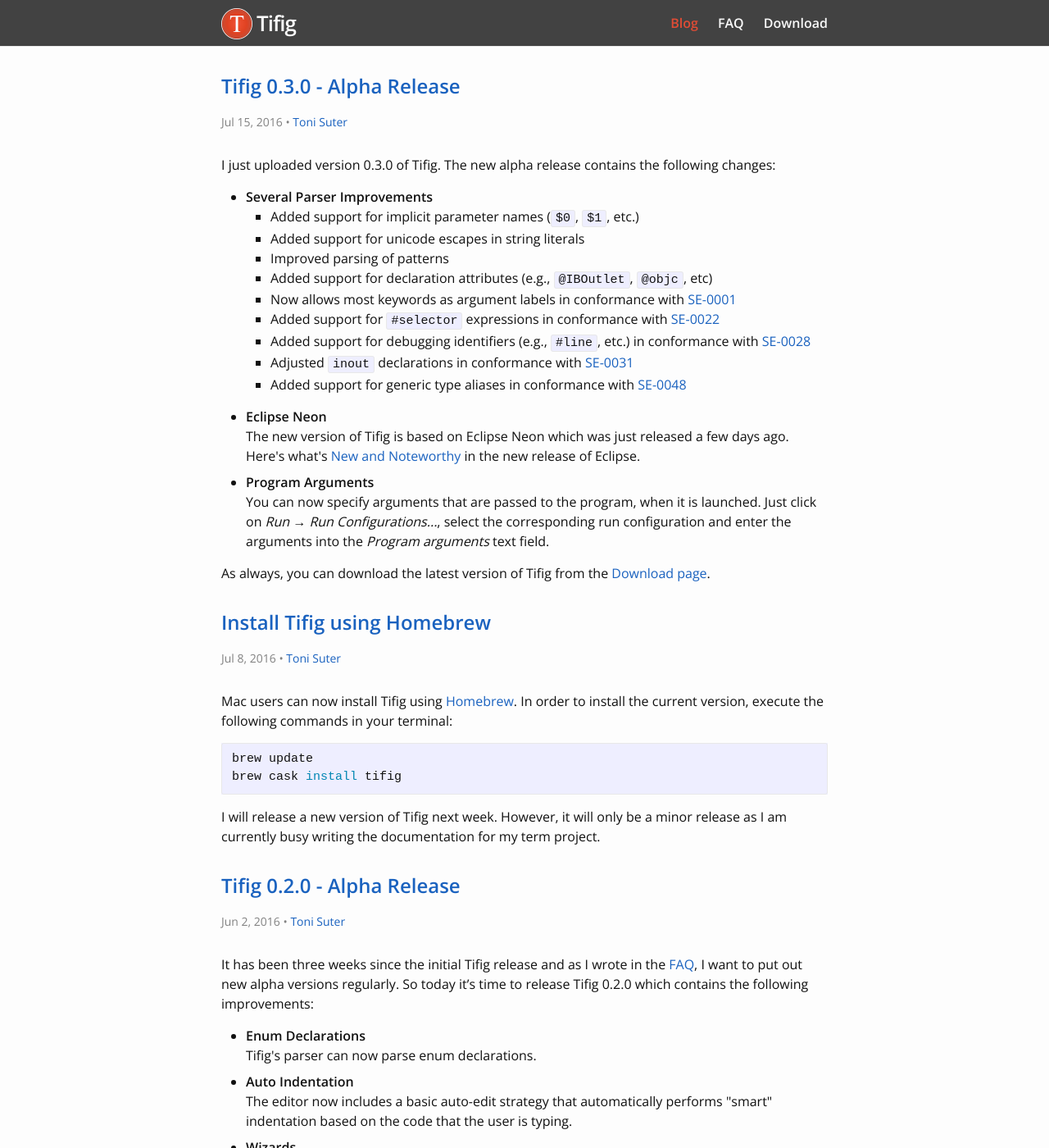
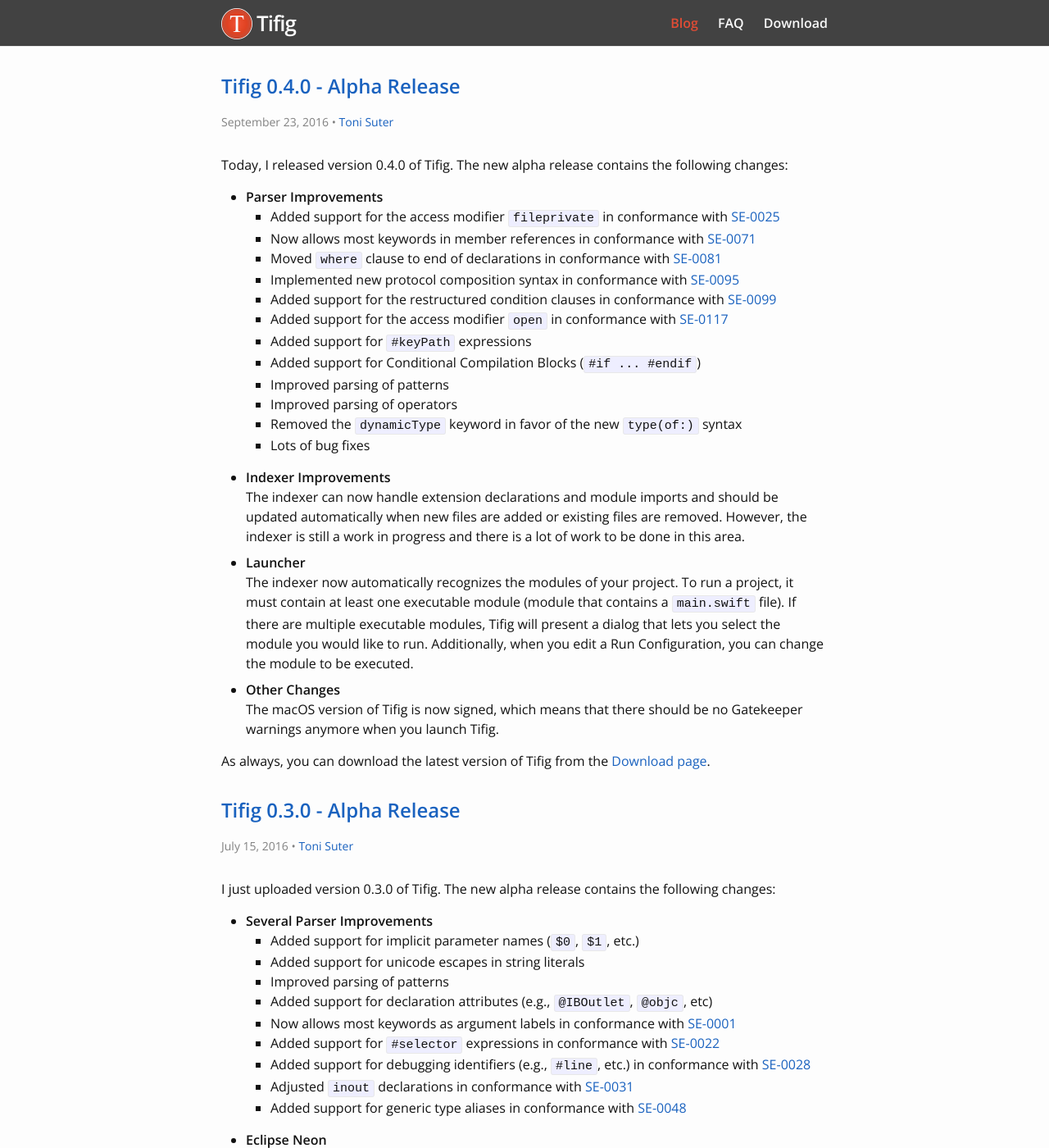
Before and after one commit to paulvi/tifig.net, a Jekyll site: the page built from index.html, in a window 1280 px wide and 1400 px high. Shown: the whole window at 82% size. Built offline with Jekyll 4.4.1, drawn with Linux system fonts in a browser that asks for light colours; nearby versions of some CDN libraries; some of the changed text lies outside the part shown.

Commit message:
added post for Tifig 0.4.0

```diff
--- a/_layouts/post.html
+++ b/_layouts/post.html
@@ -5,7 +5,7 @@
   <header class="post-header">
     <h1 class="post-title" itemprop="name headline">{{ page.title }}</h1>
     <p class="post-meta">
-      <time datetime="{{ page.date | date_to_xmlschema }}" itemprop="datePublished">{{ page.date | date: "%b %-d, %Y" }}</time>
+      <time datetime="{{ page.date | date_to_xmlschema }}" itemprop="datePublished">{{ page.date | date: "%B %-d, %Y" }}</time>
       {% if page.author_name %} •
         {% if page.author_twitter_handle %}<a href="https://twitter.com/{{ page.author_twitter_handle }}">{% endif %}
           <span itemprop="author" itemscope itemtype="http://schema.org/Person"><span itemprop="name">{{ page.author_name }}</span></span>
--- /dev/null
+++ b/_posts/2016-09-23-tifig-0-4-0-alpha-release.markdown
@@ -0,0 +1,57 @@
+---
+layout: post
+title:  "Tifig 0.4.0 - Alpha Release"
+date:   2016-09-23
+author_name: Toni Suter
+author_twitter_handle: tonisuter
+---
+Today, I released version 0.4.0 of Tifig. The new alpha release contains the following changes:
+
+<ul class="release-notes">
+  <li>
+    <div class="release-note-title">Parser Improvements</div>
+    <div class="release-note-body">
+      <ul>
+		  <li>Added support for the access modifier <code>fileprivate</code> in conformance with <a href="https://github.com/apple/swift-evolution/blob/master/proposals/0025-scoped-access-level.md">SE-0025</a></li>
+		  <li>Now allows most keywords in member references in conformance with <a href="https://github.com/apple/swift-evolution/blob/master/proposals/0071-member-keywords.md">SE-0071</a></li>
+		  <li>Moved <code>where</code> clause to end of declarations in conformance with <a href="https://github.com/apple/swift-evolution/blob/master/proposals/0081-move-where-expression.md">SE-0081</a></li>
+		  <li>Implemented new protocol composition syntax in conformance with <a href="https://github.com/apple/swift-evolution/blob/master/proposals/0095-any-as-existential.md">SE-0095</a></li>
+		  <li>Added support for the restructured condition clauses in conformance with <a href="https://github.com/apple/swift-evolution/blob/master/proposals/0099-conditionclauses.md">SE-0099</a></li>
+		  <li>Added support for the access modifier <code>open</code> in conformance with <a href="https://github.com/apple/swift-evolution/blob/master/proposals/0117-non-public-subclassable-by-default.md">SE-0117</a></li>
+		  <li>Added support for <code>#keyPath</code> expressions</li>
+		  <li>Added support for Conditional Compilation Blocks (<code>#if ... #endif­</code>)</li>
+		  <li>Improved parsing of patterns</li>
+		  <li>Improved parsing of operators</li>
+		  <li>Removed the <code>dynamicType</code> keyword in favor of the new <code>type(of:)</code> syntax</li>
+		  <li>Lots of bug fixes</li>
+      </ul>
+    </div>
+  </li>
+  <li>
+    <div class="release-note-title">Indexer Improvements</div>
+    <div class="release-note-body">
+		The indexer can now handle extension declarations and module imports and should be updated automatically when new
+		files are added or existing files are removed. However, the indexer is still a work in progress and there is a lot
+		of work to be done in this area.
+    </div>
+  </li>
+
+  <li>
+    <div class="release-note-title">Launcher</div>
+    <div class="release-note-body">
+		The indexer now automatically recognizes the modules of your project. To run a project, it must
+		contain at least one executable module (module that contains a <code>main.swift</code> file). If there are
+		multiple executable modules, Tifig will present a dialog that lets you select the module you would
+		like to run. Additionally, when you edit a Run Configuration, you can change the module to be executed.
+    </div>
+  </li>
+
+  <li>
+    <div class="release-note-title">Other Changes</div>
+    <div class="release-note-body">
+		The macOS version of Tifig is now signed, which means that there should be no Gatekeeper warnings anymore when you launch Tifig.
+    </div>
+  </li>
+</ul>
+
+As always, you can download the latest version of Tifig from the [Download page](/download/).
--- a/download.html
+++ b/download.html
@@ -5,29 +5,29 @@
 nr: 2
 ---
 <h2>Download & Installation</h2>
-<h3>OS X</h3>
+<h3>macOS</h3>
 <ol>
   <li>
-    Download the current version of Tifig for OS X: <a href="https://tifig-downloads.s3.amazonaws.com/tifig-0.3.0-201607151151-macosx.cocoa.x86_64.tar.gz">Alpha Release 0.3.0 (64-Bit)</a><br/>
+    Download the current version of Tifig for macOS: <a href="https://tifig-downloads.s3.amazonaws.com/tifig-0.4.0-201609230646-macosx.cocoa.x86_64.tar.gz">Alpha Release 0.4.0 (64-Bit)</a><br/>
     Alternatively, you can also use <a href="http://brew.sh/">Homebrew</a> to install the newest version of Tifig on your Mac:
     <pre>
 brew update
 brew cask install tifig</pre>
   </li>
-  <li>Install Java 8 (<a href="http://stackoverflow.com/a/28635465/624631">Instructions for OS X</a>)</li>
-  <li>Install the newest beta of <a href="https://developer.apple.com/xcode/">Xcode 8</a> (includes Swift 3.0 Preview)</li>
+  <li>Install Java 8 (<a href="http://stackoverflow.com/a/28635465/624631">Instructions for macOS</a>)</li>
+  <li>Install <a href="https://developer.apple.com/xcode/">Xcode 8</a> (includes Swift 3.0)</li>
 </ol>
 
 
 <h3>Ubuntu</h3>
 <ol>
-  <li>Download the current version of Tifig for Ubuntu: <a href="https://tifig-downloads.s3.amazonaws.com/tifig-0.3.0-201607151151-linux.gtk.x86_64.tar.gz">Alpha Release 0.3.0 (64-Bit)</a></li>
+  <li>Download the current version of Tifig for Ubuntu: <a href="https://tifig-downloads.s3.amazonaws.com/tifig-0.4.0-201609230646-linux.gtk.x86_64.tar.gz">Alpha Release 0.4.0 (64-Bit)</a></li>
   <li>Install Java 8 (<a href="http://askubuntu.com/a/464894">Instructions for Ubuntu</a>)</li>
-  <li>Install the most recent <a href="https://swift.org/download/#previews">Swift 3.0 Preview</a></li>
+  <li>Install <a href="https://swift.org/download/">Swift 3.0</a></li>
   <li>
     Make sure that the <code>bin</code> subfolder is in your <code>$PATH</code> environment variable. This can be done by adding
     something like the following line to <code>~/.profile</code>:
-    <pre>export PATH=~/Downloads/swift-3.0-PREVIEW-X-ubuntu14.04/usr/bin:$PATH</pre>
+    <pre>export PATH=~/Downloads/swift-3.0-RELEASE-ubuntu14.04/usr/bin:$PATH</pre>
   </li>
 </ol>
 
--- a/faq.html
+++ b/faq.html
@@ -21,10 +21,7 @@
   <li>
     <div class='faq-question'>Which versions of Swift are supported?</div>
     <div class='faq-answer'>
-      Tifig requires at least Swift 3.0, which is expected to be released in late 2016 and will bring
-      <a href="https://github.com/apple/swift-evolution#implemented-proposals-for-swift-3">a lot of changes</a>
-      to the language. It is also the first release to include the <a href="https://swift.org/package-manager/">Swift Package Manager</a>,
-      which Tifig uses to build programs.
+      Tifig requires at least Swift 3.0, which was <a href="https://swift.org/blog/swift-3-0-released/">released in September 2016</a> and brought a lot of changes to the language. It is also the first release that includes the <a href="https://swift.org/package-manager/">Swift Package Manager</a>, which Tifig uses to build programs.
     </div>
   </li>
   <li>
--- a/index.html
+++ b/index.html
@@ -10,7 +10,7 @@
       <header class="post-header">
         <h2 class="post-title" itemprop="name headline"><a class="post-link" href="{{ post.url | prepend: site.baseurl }}">{{ post.title }}</a></h2>
         <p class="post-meta">
-          <time datetime="{{ post.date | date_to_xmlschema }}" itemprop="datePublished">{{ post.date | date: "%b %-d, %Y" }}</time>
+          <time datetime="{{ post.date | date_to_xmlschema }}" itemprop="datePublished">{{ post.date | date: "%B %-d, %Y" }}</time>
           {% if post.author_name %} •
             {% if post.author_twitter_handle %}<a href="https://twitter.com/{{ post.author_twitter_handle }}">{% endif %}
               <span itemprop="author" itemscope itemtype="http://schema.org/Person"><span itemprop="name">{{ post.author_name }}</span></span>
```
